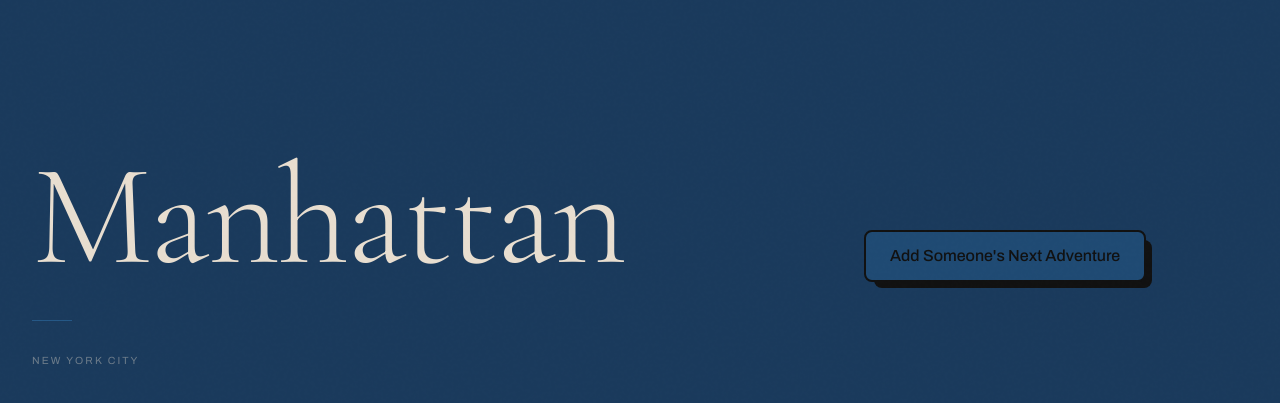
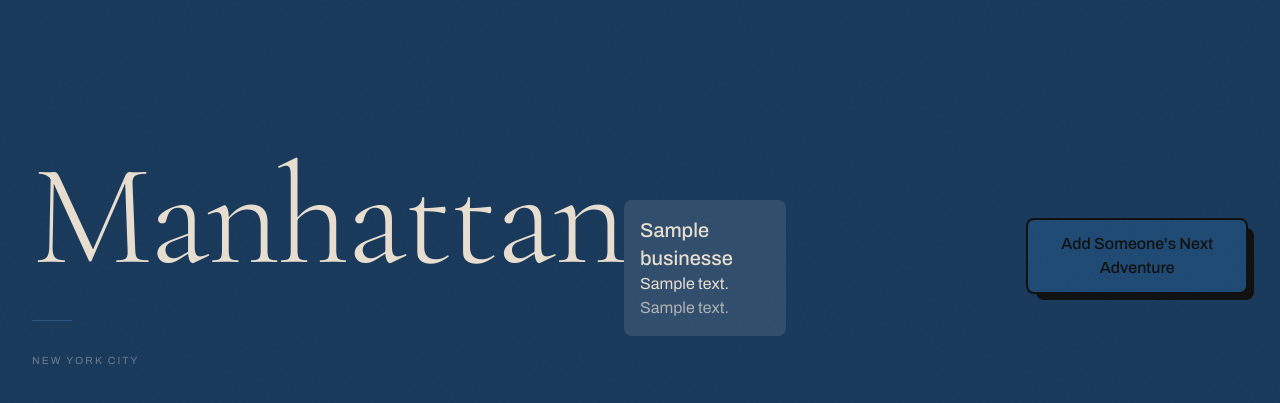
Before and after one commit to Brooklyn-STEAM/10048-Promoting-Affordable-Exploration-Through-Innovative-Interfaces, a Flask app: page /borough/manhattan in a window 1280 px wide. Shown: the part 156-559 px from the top of the page. Run offline with Flask 3, Linux system fonts and the light colour scheme; the visitor is signed in with stand-in values (Sample User, id 1); tables that the repository leaves empty or names only in its code hold one stand-in row (values such as "Sample post"); data that the repository does not hold is empty; some libraries are stand-ins or nearby versions.

Commit message:
complete

```diff
--- a/main.py
+++ b/main.py
@@ -58,6 +58,14 @@ BOROUGHS = [
     {"name": "staten island", "color": "#3a3328", "accent": "#7a6a50", "accent_dark": "#4f4433"},
 ]
 
+BOROUGH_IDS = {
+    "manhattan": 1,
+    "brooklyn": 2,
+    "queens": 3,
+    "bronx": 4,
+    "staten island": 5,
+}
+
 
 @app.route("/browse", methods=["GET", "POST"])
 @login_required
@@ -73,7 +81,17 @@ def borough_page(name):
     borough = next((b for b in BOROUGHS if b["name"] == name), None)
     if not borough:
         abort(404)
-    return render_template("borough.html.jinja", borough=borough)
+
+    borough_id = BOROUGH_IDS.get(name.lower())
+
+    connection = connect_db()
+    cursor = connection.cursor()
+    cursor.execute("SELECT * FROM Businesses WHERE Borough_id = %s", (borough_id,))
+    businesses = cursor.fetchall()
+    connection.close()
+
+    return render_template("borough.html.jinja", borough=borough, businesses=businesses)
+
 
 @app.route("/signup", methods=["GET", "POST"])
 def signup():
@@ -153,3 +171,46 @@ def logout():
 
 if __name__ == "__main__":
     app.run(debug=True)
+
+
+@app.route("/add-business/<borough>", methods=["POST"])
+@login_required
+def add_business(borough):
+    borough_id = BOROUGH_IDS.get(borough.lower())
+    if borough_id is None:
+        abort(400)
+
+    business_name = request.form.get("business_name")
+    address = request.form.get("location")
+    description = request.form.get("description")
+    prices = request.form.get("prices")  # NEW
+
+    place_image = request.files.get("place_image")
+
+    image_path = None
+    if place_image:
+        image_path = f"static/images/{place_image.filename}"
+        place_image.save(image_path)
+
+    connection = connect_db()
+    cursor = connection.cursor()
+
+    sql = """
+        INSERT INTO Businesses
+        (business_name, address, latitude, longitude, description, Prices, Image, Borough_id)
+        VALUES (%s, %s, NULL, NULL, %s, %s, %s, %s)
+    """
+
+    cursor.execute(sql, (
+        business_name,
+        address,
+        description,
+        prices,
+        image_path,
+        borough_id
+    ))
+
+    connection.commit()
+    connection.close()
+
+    return redirect(f"/borough/{borough}")
--- a/templates/borough.html.jinja
+++ b/templates/borough.html.jinja
@@ -183,6 +183,18 @@ h1 {
 
     <p style="font-size:0.65rem; letter-spacing:0.2em; text-transform:uppercase; opacity:0.4;">New York City</p>
   </div>
+  {% for b in businesses %}
+  <div class="mt-6 p-4 bg-white/10 rounded-lg">
+    <h3 class="text-xl font-bold">{{ b.business_name }}</h3>
+    <p>{{ b.address }}</p>
+    <p class="opacity-70">{{ b.description }}</p>
+
+    {% if b.Image %}
+      <img src="/{{ b.Image }}" class="mt-3 rounded-lg w-64">
+    {% endif %}
+  </div>
+{% endfor %}
+
   <div class="ml-60">
   <button
   id="open-popup"
@@ -220,48 +232,46 @@ h1 {
         Add an Adventure
       </h2>
 
-      <form class="space-y-5">
+    <form method="POST" action="/add-business/{{ borough.name }}" enctype="multipart/form-data" class="space-y-4">
 
   <div>
-          <label class="block mb-1 text-xs tracking-wider uppercase opacity-70">Business Name</label>
-          <input type="text"
-                 class="w-full border border-[#111] px-3 py-2 rounded bg-transparent focus:outline-none" />
+    <label class="block mb-1 text-sm font-medium">Business Name</label>
+    <input type="text" name="business_name" class="w-full border px-3 py-2 rounded" />
   </div>
 
   <div>
-          <label class="block mb-1 text-xs tracking-wider uppercase opacity-70">Location</label>
-          <textarea class="w-full border border-[#111] px-3 py-2 rounded bg-transparent focus:outline-none"></textarea>
+    <label class="block mb-1 text-sm font-medium">Location</label>
+    <textarea name="location" class="w-full border px-3 py-2 rounded"></textarea>
   </div>
 
   <div>
-          <label class="block mb-1 text-xs tracking-wider uppercase opacity-70">Description</label>
-          <textarea class="w-full border border-[#111] px-3 py-2 rounded bg-transparent focus:outline-none"></textarea>
+    <label class="block mb-1 text-sm font-medium">Description</label>
+    <textarea name="description" class="w-full border px-3 py-2 rounded"></textarea>
+  </div>
+  <div>
+
+    <label class="block mb-1 text-sm font-medium">Price Range</label>
+    <input type="text" name="prices" class="w-full border px-3 py-2 rounded" />
   </div>
 
   <div>
-          <label class="block mb-1 text-xs tracking-wider uppercase opacity-70">Place Image</label>
-          <input type="file"
-                 accept="image/*"
-                 class="w-full border border-[#111] px-3 py-2 rounded bg-[#e8ded0]" />
+    <label class="block mb-1 text-sm font-medium">Place Image</label>
+    <input type="file" name="place_image" accept="image/*" class="w-full border px-3 py-2 rounded bg-white" />
+    <p class="text-xs text-gray-600 mt-1">Upload a photo of the location</p>
   </div>
 
   <div>
-          <label class="block mb-1 text-xs tracking-wider uppercase opacity-70">
-            Business Logo <span class="opacity-50">(optional)</span>
-          </label>
-          <input type="file"
-                 accept="image/*"
-                 class="w-full border border-[#111] px-3 py-2 rounded bg-[#e8ded0]" />
+    <label class="block mb-1 text-sm font-medium">Business Logo <span class="text-gray-500">(optional)</span></label>
+    <input type="file" name="business_logo" accept="image/*" class="w-full border px-3 py-2 rounded bg-white" />
+    <p class="text-xs text-gray-600 mt-1">Upload a logo if the business has one</p>
   </div>
 
-        <button type="submit"
-                class="bg-[{{ borough.accent_dark }}] text-[#111] border-2 border-[#111]
-                       px-4 py-2 rounded-lg font-medium tracking-wide
-                       hover:bg-[{{ borough.accent }}] transition">
+  <button type="submit" class="bg-black text-white px-4 py-2 rounded hover:bg-gray-900 transition">
     Submit
   </button>
 
 </form>
+
 
       <button id="close-popup"
               class="mt-6 text-sm underline opacity-70 hover:opacity-100 transition">
```
Lines whose indentation alone changed are shown as unchanged.
